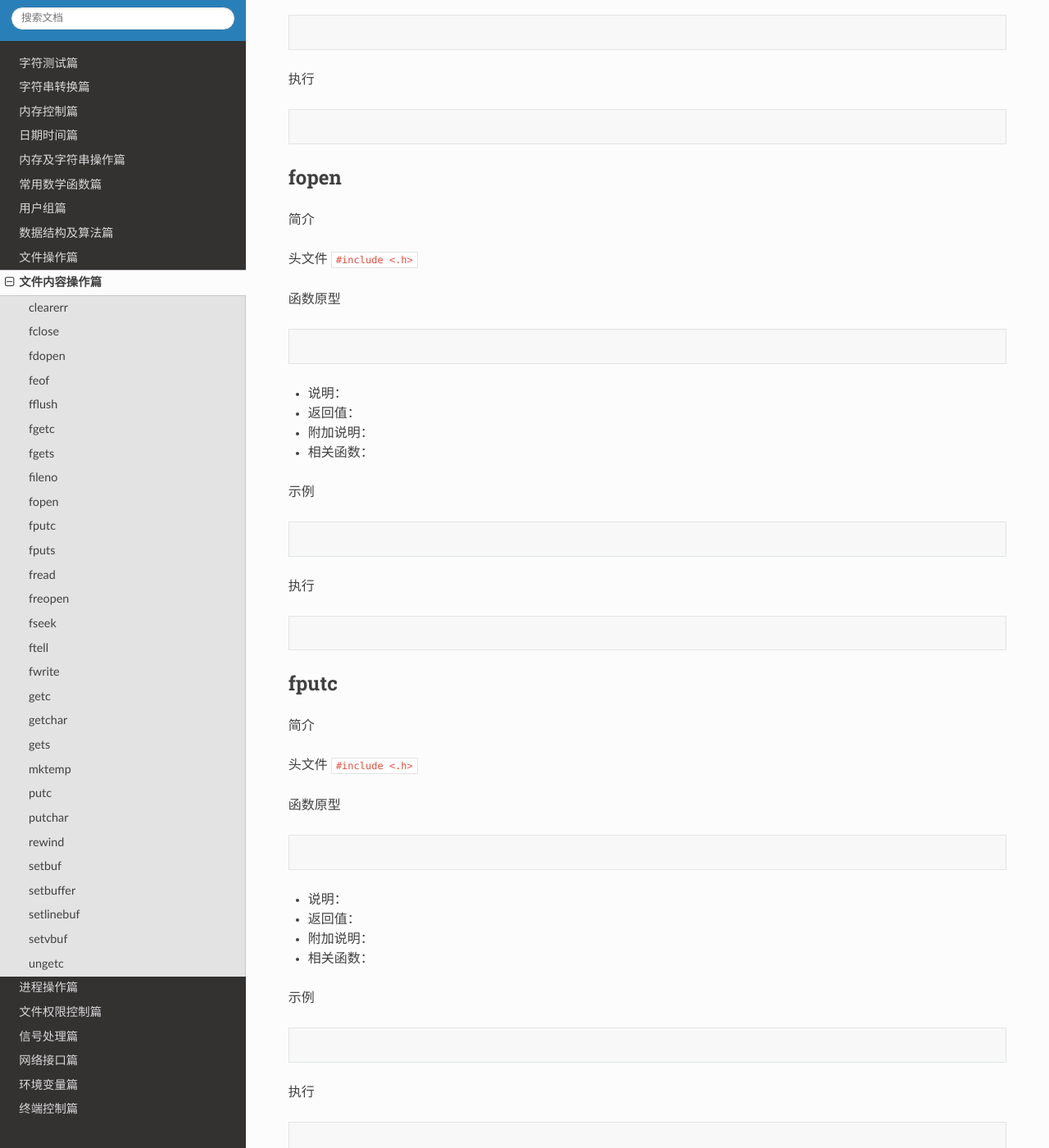
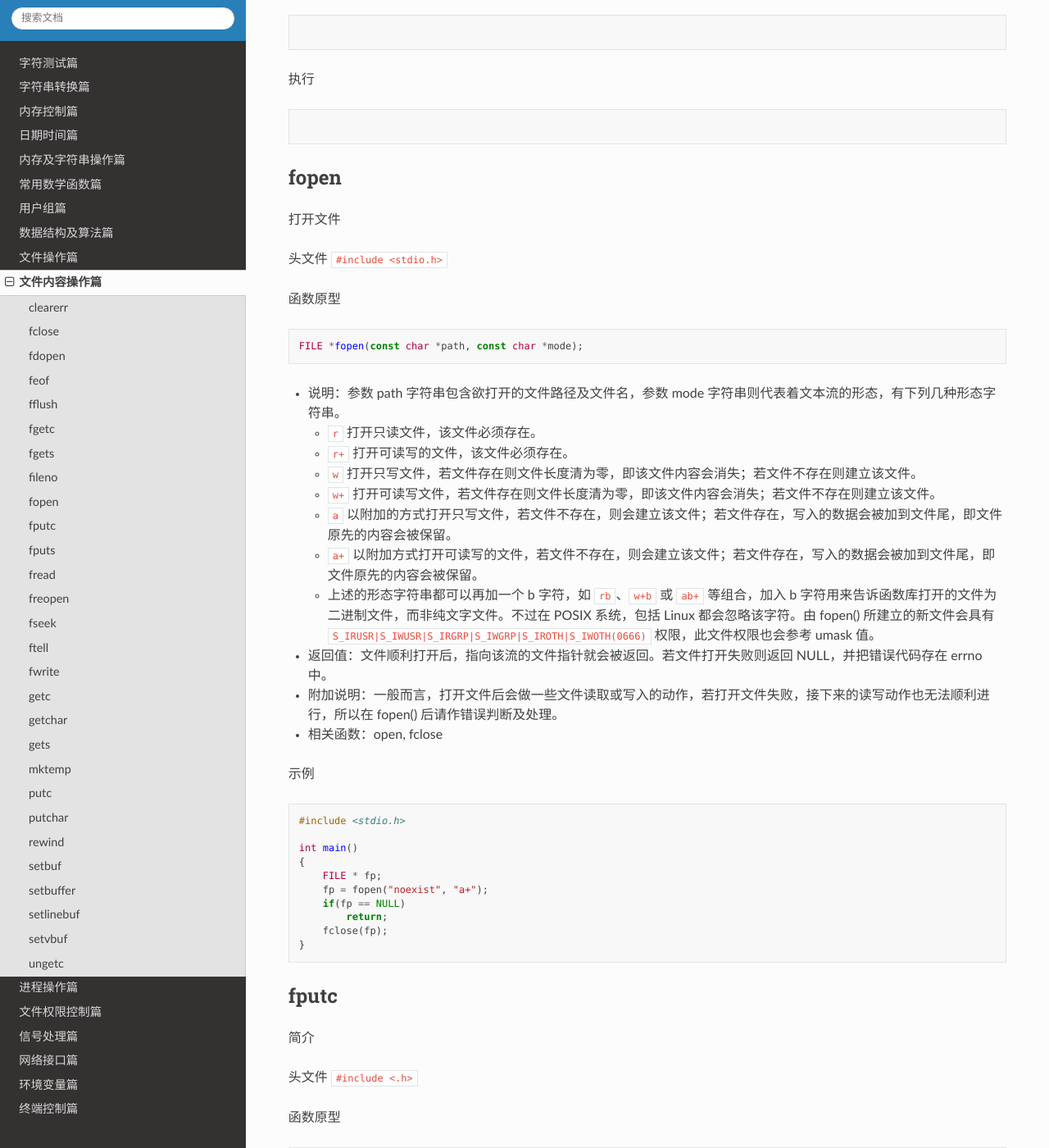
Before and after one commit to getiot/linux-c-functions, a Sphinx documentation site: the page built from source/file-content.md, in a window 1280 px wide and 1400 px high, scrolled down 4907 px. Shown: the whole window at 82% size. Built offline with Sphinx 7.4.7 and the Read the Docs theme 2.0.0, drawn with Linux system fonts in a browser that asks for light colours; some of the changed text lies outside the part shown.

Commit message:
add open and fopen

````diff
--- a/source/conf.py
+++ b/source/conf.py
@@ -17,9 +17,9 @@
 
 # -- Project information -----------------------------------------------------
 
-project = 'Linux C Functions'
-copyright = '2021, GetIoT'
-author = 'GetIoT'
+project = 'Linux 常用 C 函数'
+copyright = '2021, 人人都懂物联网'
+author = 'GetIoT.tech'
 
 # The full version, including alpha/beta/rc tags
 release = 'v1.0'
--- a/source/file-content.md
+++ b/source/file-content.md
@@ -252,31 +252,41 @@ fileno
 fopen
 ---------------------------------------------
 
-简介
+打开文件
 
-头文件 `#include <.h>`
+头文件 `#include <stdio.h>`
 
 函数原型
 
 ```c
-
+FILE *fopen(const char *path, const char *mode);
 ```
 
-- 说明：
-- 返回值：
-- 附加说明：
-- 相关函数：
+- 说明：参数 path 字符串包含欲打开的文件路径及文件名，参数 mode 字符串则代表着文本流的形态，有下列几种形态字符串。
+  - `r` 打开只读文件，该文件必须存在。
+  - `r+` 打开可读写的文件，该文件必须存在。
+  - `w` 打开只写文件，若文件存在则文件长度清为零，即该文件内容会消失；若文件不存在则建立该文件。
+  - `w+` 打开可读写文件，若文件存在则文件长度清为零，即该文件内容会消失；若文件不存在则建立该文件。
+  - `a` 以附加的方式打开只写文件，若文件不存在，则会建立该文件；若文件存在，写入的数据会被加到文件尾，即文件原先的内容会被保留。
+  - `a+` 以附加方式打开可读写的文件，若文件不存在，则会建立该文件；若文件存在，写入的数据会被加到文件尾，即文件原先的内容会被保留。
+  - 上述的形态字符串都可以再加一个 b 字符，如 `rb`、`w+b` 或 `ab+` 等组合，加入 b 字符用来告诉函数库打开的文件为二进制文件，而非纯文字文件。不过在 POSIX 系统，包括 Linux 都会忽略该字符。由 fopen() 所建立的新文件会具有 `S_IRUSR|S_IWUSR|S_IRGRP|S_IWGRP|S_IROTH|S_IWOTH(0666)` 权限，此文件权限也会参考 umask 值。
+- 返回值：文件顺利打开后，指向该流的文件指针就会被返回。若文件打开失败则返回 NULL，并把错误代码存在 errno 中。
+- 附加说明：一般而言，打开文件后会做一些文件读取或写入的动作，若打开文件失败，接下来的读写动作也无法顺利进行，所以在 fopen() 后请作错误判断及处理。
+- 相关函数：open, fclose
 
 示例
 
 ```c
+#include <stdio.h>
 
-```
-
-执行
-
-```shell
-
+int main()
+{
+    FILE * fp;
+    fp = fopen("noexist", "a+");
+    if(fp == NULL)
+        return;
+    fclose(fp);
+}
 ```
 
 
````
Also changed, not shown: source/file.md (+28 -4 lines).
